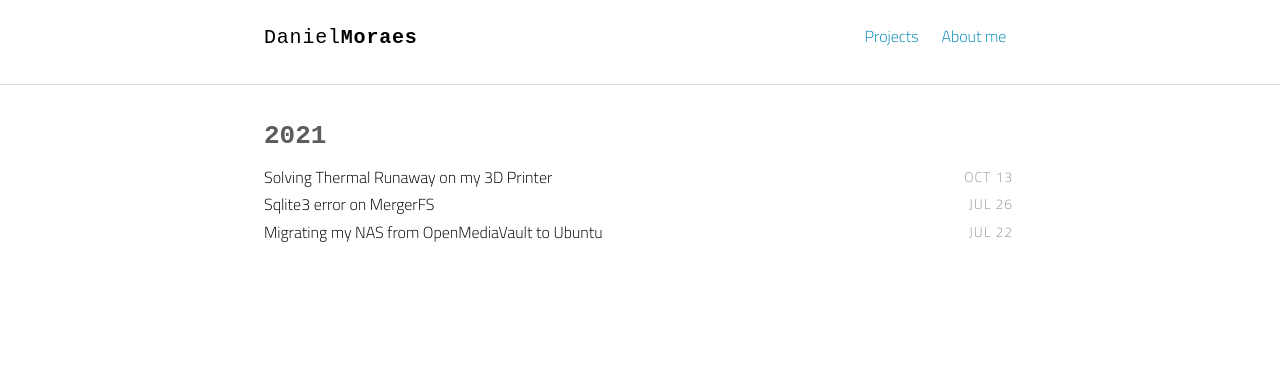
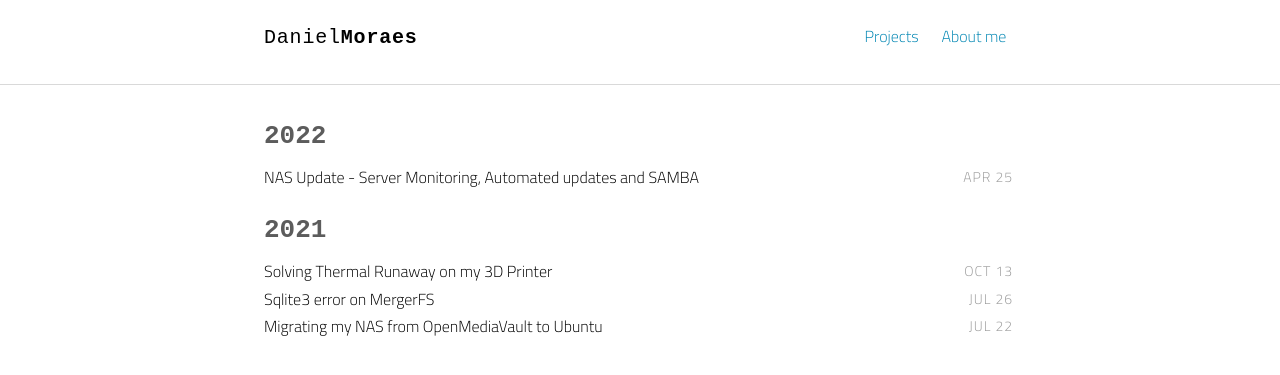
Before and after one commit to danielbibit/danielbibit.github.io, a Jekyll site: the page built from index.html, in a window 1280 px wide. Shown: the top 375 px of the page. Built offline with Jekyll 4.4.1, drawn with Linux system fonts in a browser that asks for light colours; some web fonts are replaced.

Commit message:
Add nas update post placeholder

```diff
--- /dev/null
+++ b/_posts/2022-04-25-nas-update.md
@@ -0,0 +1,9 @@
+---
+layout: post
+title: "NAS Update - Server Monitoring, Automated updates and SAMBA"
+comments: false
+description: "2022 update about my NAS"
+keywords: "NAS, server, docker, container, zfs, vm, linux"
+---
+
+Placeholder
--- a/index.html
+++ b/index.html
@@ -12,15 +12,19 @@ title: Home
         <h2 class="category-title">{{ post.date | date: '%Y' }}</h2>
       {% else %}
         {% capture year %}{{ post.date | date: '%Y' }}{% endcapture %}
+
         {% capture nyear %}{{ post.next.date | date: '%Y' }}{% endcapture %}
+
         {% if year != nyear %}
           <h2 class="category-title">{{ post.date | date: '%Y' }}</h2>
         {% endif %}
       {% endunless %}
+
       <article class="post-item">
         <span class="post-meta date-label">{{ post.date | date: "%b %d" }}</span>
         <div class="article-title"><a class="post-link" href="{{ post.url | prepend: site.baseurl | prepend: site.url }}">{{ post.title }}</a></div>
       </article>
+
     {% endfor %}
   </div>
 
```
